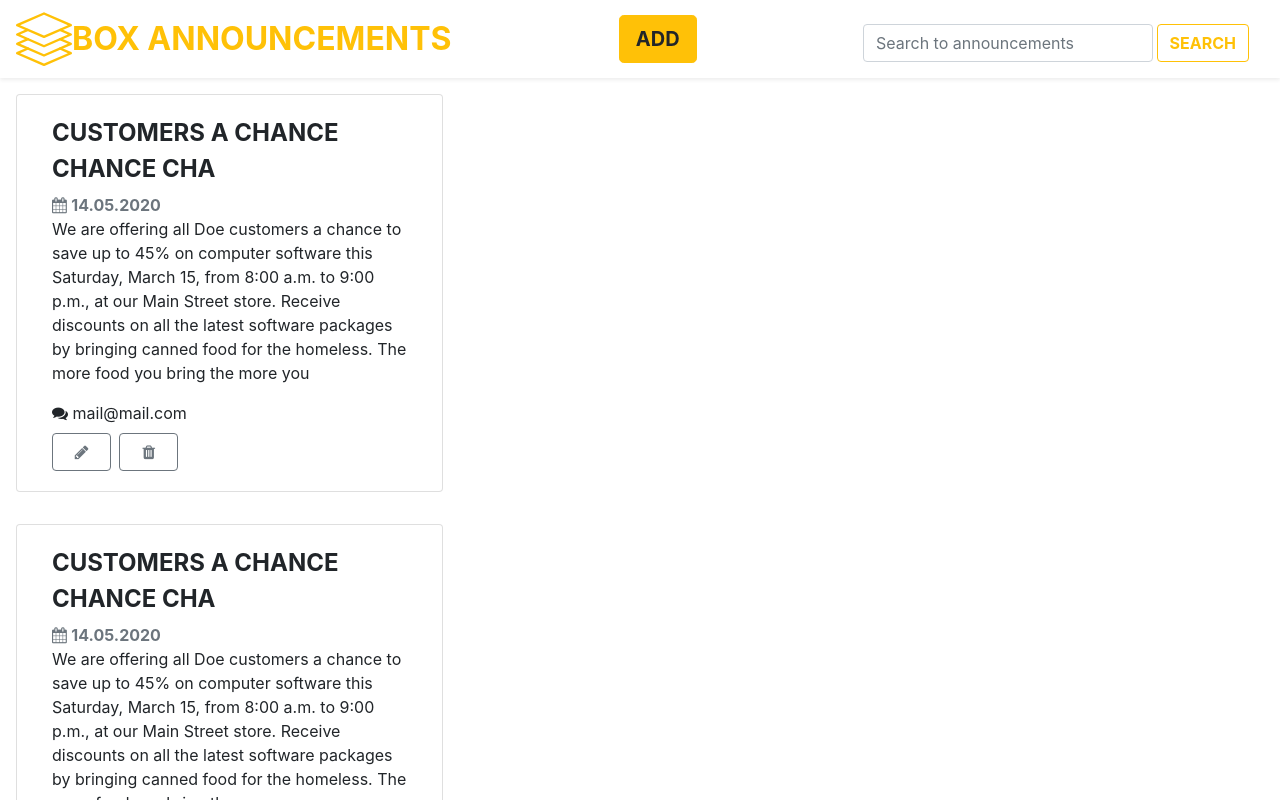
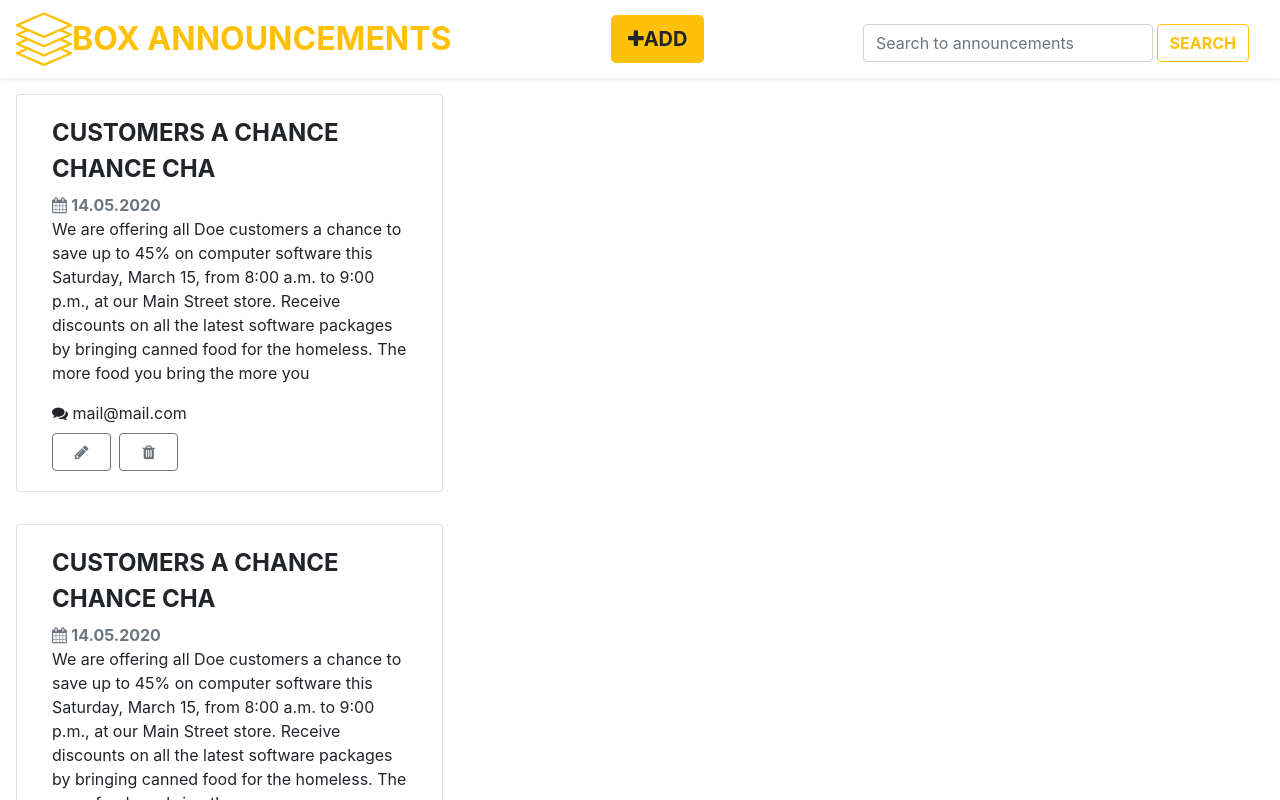
Before and after one commit to teneons/box-announcements, a React (Create React App) app: page / in a window 1280 px wide. Shown: the top 800 px of the page. Built offline with nearby package versions, Linux system fonts and the light colour scheme.

Commit message:
add icon +

```diff
--- a/src/components/BtnAdd/BtnAdd.js
+++ b/src/components/BtnAdd/BtnAdd.js
@@ -14,7 +14,7 @@ export default class BtnAdd extends Component {
     render() {
         return (
             <div>
-                <button type="button" className="btn btn-lg btn-warning font-weight-bold text-uppercase" data-toggle="modal" data-target="#ModalAdd">Add</button>
+                <button type="button" className="btn btn-lg btn-warning font-weight-bold text-uppercase" data-toggle="modal" data-target="#ModalAdd"><i class="fa fa-plus"></i>Add</button>
                 <ModalAdd />
              </div>
         )
```
